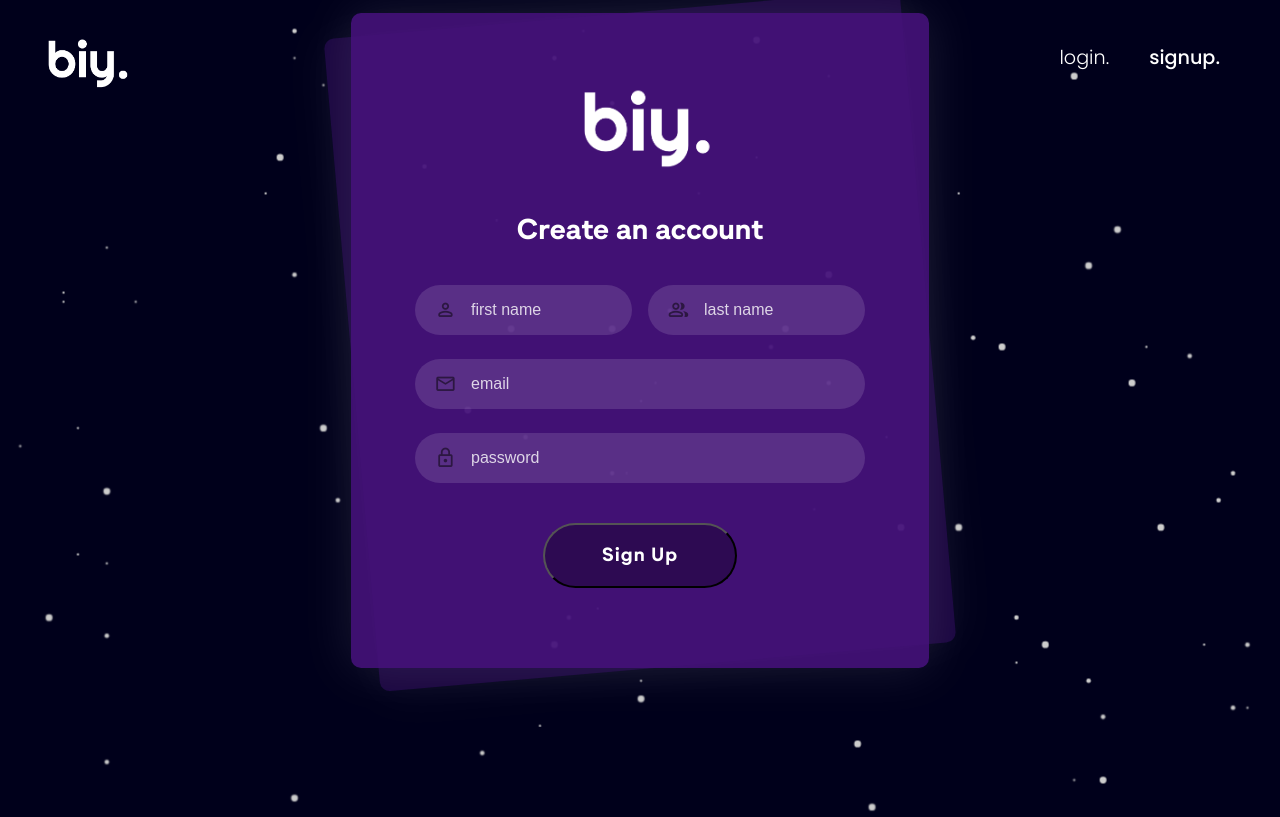
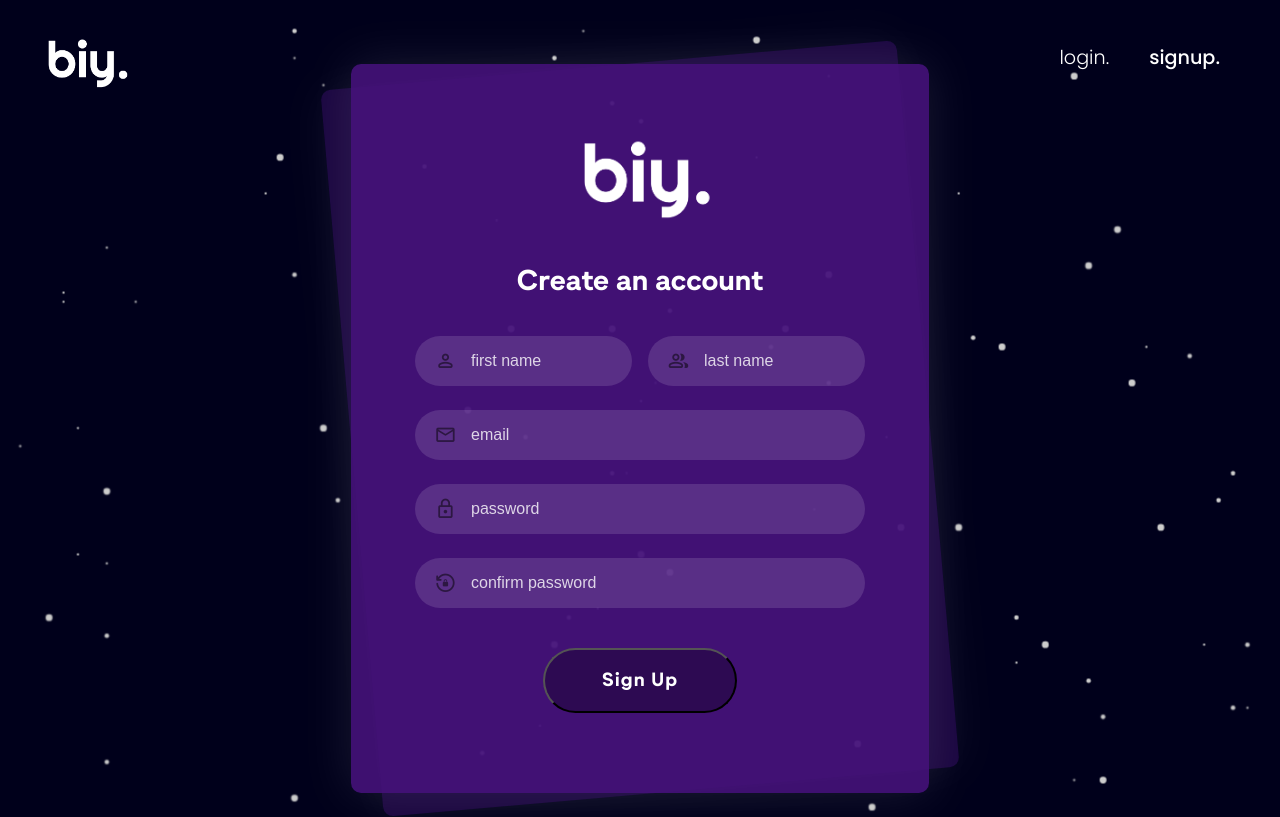
Before and after one commit to edwinyi516/biy-frontend, a React (Create React App) app: page /signup in a window 1280 px wide. Built offline with nearby package versions, Linux system fonts and the light colour scheme.

Commit message:
Added signup confirm password, revised signup-container margin-top

```diff
--- a/src/components/Signup.jsx
+++ b/src/components/Signup.jsx
@@ -33,6 +33,10 @@ export default function Signup() {
                             <span class="form-icon material-symbols-rounded">lock</span>
                             <input type="password" placeholder="password" required></input>
                         </div>
+                        <div class="form-item">
+                            <span class="form-icon material-symbols-rounded">lock_reset</span>
+                            <input type="password" placeholder="confirm password" required></input>
+                        </div>
                         <button type="submit">Sign Up</button>
                     </form>
                 </div>
--- a/src/stylesheets/app.css
+++ b/src/stylesheets/app.css
@@ -1,6 +1,12 @@
 @font-face {
     font-family: Gramatika;
     src: url(../assets/fonts/gramatika-bold.ttf);
+}
+
+:root {
+    --purple: rgb(123, 31, 162);
+    --violet: rgb(103, 58, 183);
+    --pink: rgb(244, 143, 177);
 }
 
 body {
--- a/src/stylesheets/home.css
+++ b/src/stylesheets/home.css
@@ -1,9 +1,3 @@
-:root {
-    --purple: rgb(123, 31, 162);
-    --violet: rgb(103, 58, 183);
-    --pink: rgb(244, 143, 177);
-}
-
 .home-container {
     display: flex;
     flex-direction: column;
--- a/src/stylesheets/signup.css
+++ b/src/stylesheets/signup.css
@@ -3,7 +3,7 @@
 .signup-container {
     display: flex;
     justify-content: center;
-    margin-top: -120px;
+    margin-top: -7vh;
     align-items: center;
     font-family: 'Poppins';
     min-height: calc(100vh - 120px);
```
